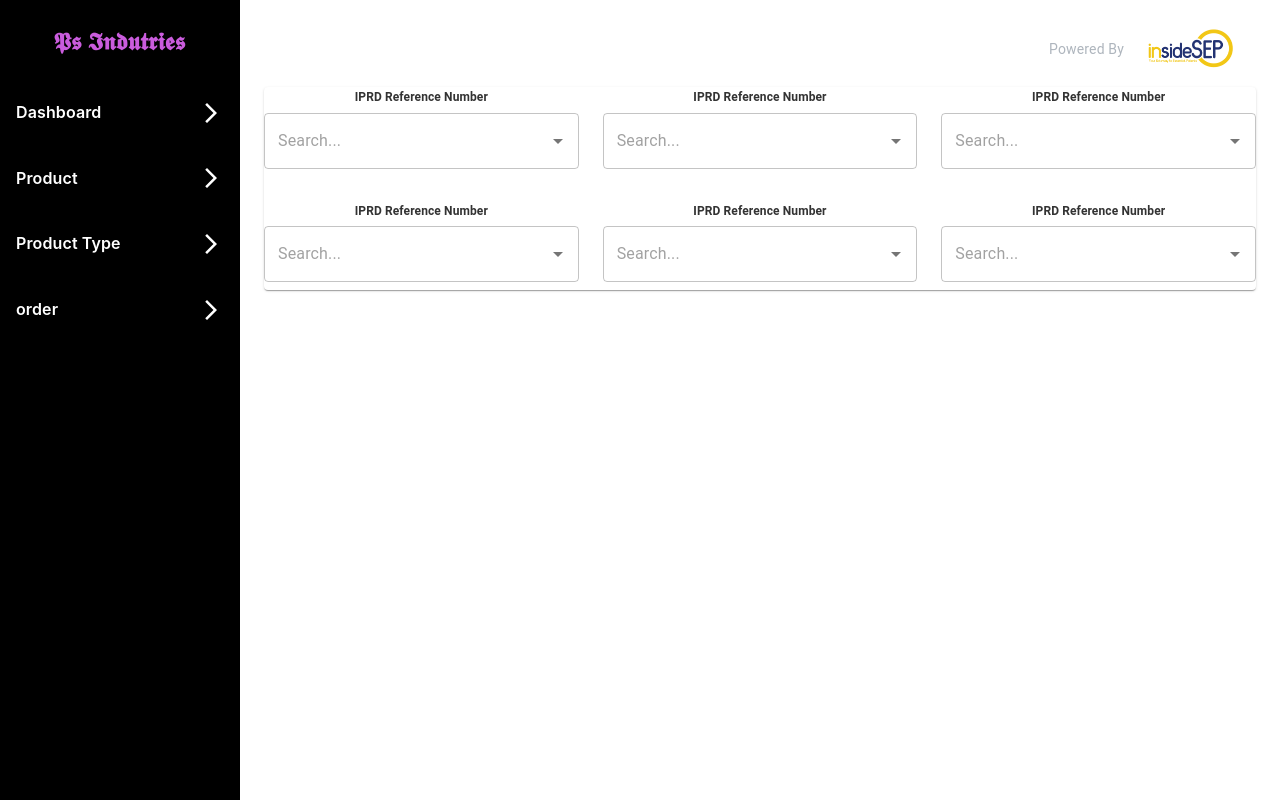
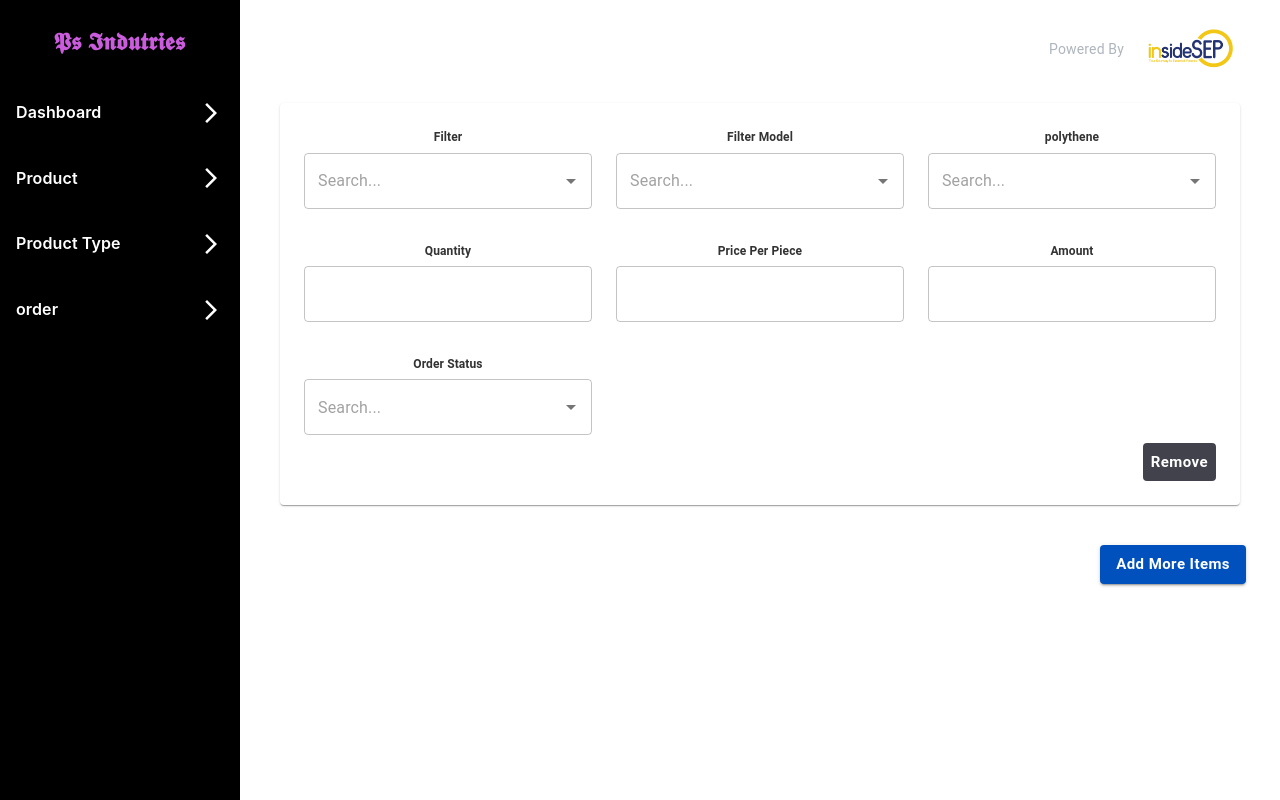
Before and after one commit to Yashi2703/factory-frontend, a React (Create React App) app: page /add-order in a window 1280 px wide. Built offline with nearby package versions, Linux system fonts and the light colour scheme.

Commit message:
Working on add-order

```diff
--- a/src/App.css
+++ b/src/App.css
@@ -49,3 +49,19 @@
   box-shadow: rgba(99, 99, 99, 0.2) 0px 2px 8px 0px !important;
   border-radius: 8px !important;
 }
+
+.blueButton {
+  font-size: 15px !important;
+  padding: 6px 16px;
+  font-weight: 700 !important;
+  border-radius: 4px !important;
+  background-color: #0051bd !important;
+  color: #fff !important;
+  text-transform: capitalize !important;
+}
+.blueButton.dialog {
+  padding: 8px 25px !important;
+}
+.blueButton.cancel {
+  background-color: #41424c !important;
+}
--- a/src/Components/AddOrder.js
+++ b/src/Components/AddOrder.js
@@ -1,9 +1,30 @@
-import { Autocomplete, Box, Card, Grid2, TextField, Typography } from "@mui/material";
-import React from "react";
-
+import {
+  Autocomplete,
+  Box,
+  Button,
+  Card,
+  Grid2,
+  IconButton,
+  TextField,
+  Typography,
+} from "@mui/material";
+import React, { useState } from "react";
+import DeleteIcon from "@mui/icons-material/Delete";
 export const Addorder = () => {
+  const [cards, setCards] = useState([{ id: 1, values: {} }]);
+  const handleAddCard = () => {
+    const newCard = { id: cards.length + 1, values: {} };
+    setCards([...cards, newCard]);
+  };
+  const handleRemoveCard = (cardId) => {
+    if (cards.length > 1) {
+      setCards((prevCards) => prevCards.filter((card) => card.id !== cardId));
+    }
+  };
   return (
-        <Card>
+    <Box>
+      {cards?.map((card) => (
+        <Card sx={{ p: 3, m: 2 }} key={card.id}>
           <Grid2 container spacing={3}>
             <Grid2 size={4}>
               <Box sx={{ mb: 1 }}>
@@ -14,16 +35,18 @@ export const Addorder = () => {
                   color="#333333"
                   fontWeight={600}
                 >
-                            IPRD Reference Number
+                  Filter
                 </Typography>
-                        <Autocomplete renderInput={(params) => (
+                <Autocomplete
+                  renderInput={(params) => (
                     <TextField
                       {...params}
                       placeholder="Search..."
                       variant="outlined"
                       sx={{ fontSize: "14px" }}
                     />
-                        )} />
+                  )}
+                />
               </Box>
             </Grid2>
             <Grid2 size={4}>
@@ -35,16 +58,18 @@ export const Addorder = () => {
                   color="#333333"
                   fontWeight={600}
                 >
-                            IPRD Reference Number
+                  Filter Model
                 </Typography>
-                        <Autocomplete renderInput={(params) => (
+                <Autocomplete
+                  renderInput={(params) => (
                     <TextField
                       {...params}
                       placeholder="Search..."
                       variant="outlined"
                       sx={{ fontSize: "14px" }}
                     />
-                        )} />
+                  )}
+                />
               </Box>
             </Grid2>
             <Grid2 size={4}>
@@ -56,16 +81,18 @@ export const Addorder = () => {
                   color="#333333"
                   fontWeight={600}
                 >
-                            IPRD Reference Number
+                  polythene
                 </Typography>
-                        <Autocomplete renderInput={(params) => (
+                <Autocomplete
+                  renderInput={(params) => (
                     <TextField
                       {...params}
                       placeholder="Search..."
                       variant="outlined"
                       sx={{ fontSize: "14px" }}
                     />
-                        )} />
+                  )}
+                />
               </Box>
             </Grid2>
             <Grid2 size={4}>
@@ -77,16 +104,9 @@ export const Addorder = () => {
                   color="#333333"
                   fontWeight={600}
                 >
-                            IPRD Reference Number
+                  Quantity
                 </Typography>
-                        <Autocomplete renderInput={(params) => (
-                            <TextField
-                                {...params}
-                                placeholder="Search..."
-                                variant="outlined"
-                                sx={{ fontSize: "14px" }}
-                            />
-                        )} />
+                <TextField fullWidth />
               </Box>
             </Grid2>
             <Grid2 size={4}>
@@ -98,16 +118,9 @@ export const Addorder = () => {
                   color="#333333"
                   fontWeight={600}
                 >
-                            IPRD Reference Number
+                  Price Per Piece
                 </Typography>
-                        <Autocomplete renderInput={(params) => (
-                            <TextField
-                                {...params}
-                                placeholder="Search..."
-                                variant="outlined"
-                                sx={{ fontSize: "14px" }}
-                            />
-                        )} />
+                <TextField fullWidth />
               </Box>
             </Grid2>
             <Grid2 size={4}>
@@ -119,19 +132,70 @@ export const Addorder = () => {
                   color="#333333"
                   fontWeight={600}
                 >
-                            IPRD Reference Number
+                  Amount
                 </Typography>
-                        <Autocomplete renderInput={(params) => (
+                <TextField fullWidth />
+              </Box>
+            </Grid2>
+            <Grid2 size={4}>
+              <Box sx={{ mb: 1 }}>
+                <Typography
+                  variant="subtitle1"
+                  gutterBottom
+                  fontSize={{ xs: "12px", sm: "12px", md: "12px" }}
+                  color="#333333"
+                  fontWeight={600}
+                >
+                  Order Status
+                </Typography>
+                <Autocomplete
+                  renderInput={(params) => (
                     <TextField
                       {...params}
                       placeholder="Search..."
                       variant="outlined"
                       sx={{ fontSize: "14px" }}
                     />
-                        )} />
+                  )}
+                />
               </Box>
             </Grid2>
           </Grid2>
+          <Grid2
+            item
+            xs={12}
+            sx={{ display: "flex", justifyContent: "flex-end" }}
+          >
+            <Button
+              className="blueButton cancel"
+              onClick={() => handleRemoveCard(card.id)}
+            >
+              Remove
+            </Button>
+            {/* <IconButton
+                onClick={() => handleRemoveCard(card.id)}
+                color="error"
+              >
+                <DeleteIcon />
+              </IconButton> */}
+          </Grid2>
         </Card>
-    )
-}
+      ))}
+
+      <Grid2 container columnSpacing={2} rowSpacing={0}>
+        <Grid2 size={12} sx={{ mt: 3 }} textAlign="end">
+          <Button
+            className="blueButton"
+            color="primary"
+            variant="contained"
+            sx={{ mr: "10px" }}
+            loadingPosition="start"
+            onClick={handleAddCard}
+          >
+            Add More Items
+          </Button>
+        </Grid2>
+      </Grid2>
+    </Box>
+  );
+};
```
Lines whose indentation alone changed are shown as unchanged.
